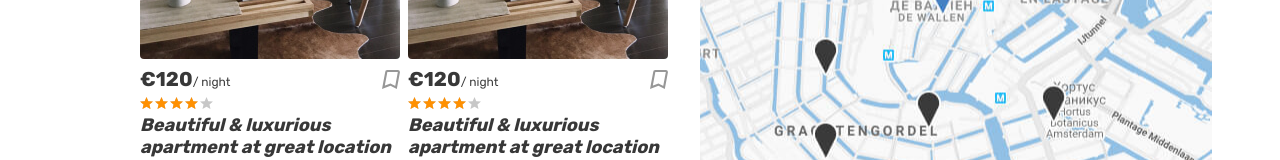
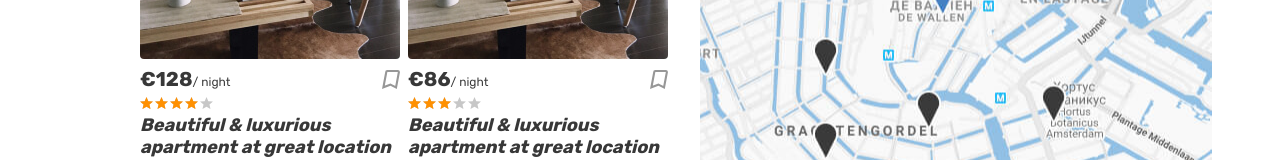
Before and after one commit to NikolayUsov/1493681-six-cities-7, a React (Create React App) app in the folder project/: page / in a window 1280 px wide. Shown: the part 459-619 px from the top of the page. Built offline with nearby package versions, Linux system fonts and the light colour scheme.

Commit message:
feat: create mocs and start render offers

```diff
--- a/project/src/components/app/app.jsx
+++ b/project/src/components/app/app.jsx
@@ -12,6 +12,7 @@ import PageFavorites from '../pages/favorites';
 import PageOfferDetails  from '../pages/offer-details';
 import PageNotFoundfrom from '../pages/404';
 import { AppRouts } from '../../const.js';
+
 
 function App({ offers = [] }) {
 
--- a/project/src/components/offer-card/offer-card.jsx
+++ b/project/src/components/offer-card/offer-card.jsx
@@ -1,10 +1,27 @@
 import React from 'react';
 import { Link } from 'react-router-dom';
 import PropTypes from 'prop-types';
+import { createProcent } from '../../utils/utils.js';
+import classNames from 'classnames';
+export default function OfferCard ({offer}) {
 
-export default function OfferCard ({offer}) {
-  const {id} = offer;
+  const {
+    id,
+    price,
+    rating,
+    isFavorite,
+  } = offer;
+
+
+  const addToFavoritesClass = classNames('place-card__bookmark-button', 'button',{
+    'place-card__bookmark-button--active': isFavorite,
+  });
+
+  // eslint-disable-next-line no-console
+  console.log(addToFavoritesClass);
   return (
+
+
     <article className="cities__place-card place-card">
       <div className="place-card__mark">
         <span>Premium</span>
@@ -17,10 +34,10 @@ export default function OfferCard ({offer}) {
       <div className="place-card__info">
         <div className="place-card__price-wrapper">
           <div className="place-card__price">
-            <b className="place-card__price-value">€120</b>
+            <b className="place-card__price-value">€{price}</b>
             <span className="place-card__price-text">/&nbsp;night</span>
           </div>
-          <button className="place-card__bookmark-button button" type="button">
+          <button className={addToFavoritesClass} type="button">
             <svg className="place-card__bookmark-icon" width={18} height={19}>
               <use xlinkHref="#icon-bookmark" />
             </svg>
@@ -29,7 +46,7 @@ export default function OfferCard ({offer}) {
         </div>
         <div className="place-card__rating rating">
           <div className="place-card__stars rating__stars">
-            <span style={{width: '80%'}} />
+            <span style={{width: `${createProcent(rating, 5)}%`}} />
             <span className="visually-hidden">Rating</span>
           </div>
         </div>
@@ -45,5 +62,8 @@ export default function OfferCard ({offer}) {
 OfferCard.propTypes = {
   offer: PropTypes.shape({
     id: PropTypes.number.isRequired,
+    price: PropTypes.number.isRequired,
+    rating: PropTypes.number,
+    isFavorite: PropTypes.bool,
   }).isRequired,
 };
--- a/project/src/index.js
+++ b/project/src/index.js
@@ -1,10 +1,8 @@
 import React from 'react';
 import ReactDOM from 'react-dom';
 import App from './components/app/app';
+import { offers } from './mocs/offers.js';
 
-const OFFERS_COUNT = 9;
-const createOffers = (offersCount) => new Array(offersCount).fill('').map((_, index) => ({id: index}));
-const offers = createOffers(OFFERS_COUNT);
 
 ReactDOM.render(
   <React.StrictMode>
--- /dev/null
+++ b/project/src/mocs/mock-utils.js
@@ -0,0 +1,35 @@
+/* eslint-disable no-extend-native */
+export const getRandomInteger = (a = 0, b = 1) => {
+  const lower = Math.ceil(Math.min(a, b));
+  const upper = Math.floor(Math.max(a, b));
+
+  return Math.floor(lower + Math.random() * (upper - lower + 1));
+};
+
+export const createId = ( start = 0 )=> {
+  let id = start;
+  return () => {
+    id++;
+    return id;
+  };
+};
+
+
+export const getRandomText = () => {
+  const phrase = 'Lorem ipsum dolor sit amet, consectetur adipiscing elit. Cras aliquet varius magna, non porta ligula feugiat eget. Fusce tristique felis at fermentum pharetra. Aliquam id orci ut lectus varius viverra. Nullam nunc ex, convallis sed finibus eget, sollicitudin eget ante. Phasellus eros mauris, condimentum sed nibh vitae, sodales efficitur ipsum. Sed blandit, eros vel aliquam faucibus, purus ex euismod diam, eu luctus nunc ante ut dui. Sed sed nisi sed augue convallis suscipit in sed felis. Aliquam erat volutpat. Nunc fermentum tortor ac porta dapibus. In rutrum ac purus sit amet tempus.';
+  return phrase.split('.').shuffle().slice(0, getRandomInteger(1,5)).join('.');
+};
+
+export const getRandomFloat = (min, max, point) => (Math.random() * (max - min) + min).toFixed(point);
+
+Array.prototype.shuffle = function() {
+  for (let i = this.length - 1; i > 0; i--) {
+    const j = Math.floor(Math.random() * (i + 1));
+    [this[i], this[j]] = [this[j], this[i]];
+  }
+  return this;
+};
+
+Array.prototype.randomElement = function() {
+  return this[getRandomInteger(0, this.length-1)];
+};
--- /dev/null
+++ b/project/src/mocs/offers.js
@@ -0,0 +1,69 @@
+
+import { getRandomFloat, getRandomInteger, getRandomText, createId} from './mock-utils.js';
+const AVATAR_URL = 'https://i.pravatar.cc/';
+const CITYES= [
+  'Paris',
+  'Cologne',
+  'Brussels',
+  'Amsterdam',
+  'Hamburg',
+  'Dusseldorf',
+];
+
+const NAMES = ['Fedor', 'Angelina', 'Gena', 'Slava'];
+const GOODS = ['Heating', 'Kitchen', 'Cable TV', 'Washing machine', 'Coffee machine', 'Dishwasher'];
+
+const Types = {
+  apartment: 'Apartment',
+  room: 'Private Room',
+  house: 'House',
+  hotel: 'Hotel',
+};
+
+const getHostId = createId(1);
+const getOffersId = createId(1);
+
+const generateOfferItemMock = () => {
+  const photos = new Array(getRandomInteger(0,6))
+    .fill('')
+    .map((elem) => `img/${getRandomInteger(1, 3)}.png`);
+
+  return {
+    bedrooms: getRandomInteger(1, 4),
+    city:{
+      location: {
+        latitude: getRandomFloat(52, 53),
+        longitude: getRandomFloat(4, 5),
+        zoom: getRandomInteger(1, 10),
+      },
+      name: CITYES.randomElement(),
+    },
+    description: getRandomText(),
+    goods: GOODS.shuffle(),
+    host: {
+      avatarUrl: `${AVATAR_URL}${getRandomInteger(1, 50)}`,
+      id: getHostId(),
+      isPro: Boolean(getRandomInteger(0, 1)),
+      name: NAMES.randomElement(),
+    },
+    id: getOffersId(),
+    images: photos,
+    isFavorite:Boolean(getRandomInteger(0, 1)),
+    isPremium: Boolean(getRandomInteger(0, 1)),
+    location: {
+      latitude: getRandomFloat(52, 53),
+      longitude: getRandomFloat(4, 5),
+      zoom: getRandomInteger(1, 10),
+    },
+    maxAdults: getRandomInteger(1, 6),
+    previewImage: photos.randomElement(),
+    price: getRandomInteger(69, 140),
+    rating: Number(getRandomFloat(0, 5)),
+    title: getRandomText().slice(0, 16),
+    type: Object.keys(Types).randomElement(),
+  };
+};
+
+const offers = new Array(10).fill('').map(generateOfferItemMock);
+
+export { offers };
--- /dev/null
+++ b/project/src/utils/utils.js
@@ -0,0 +1 @@
+export const createProcent = (value, max) => value/max*100;
```
Also changed, not shown: 1 other file (tests, documents, lock files or other folders).
